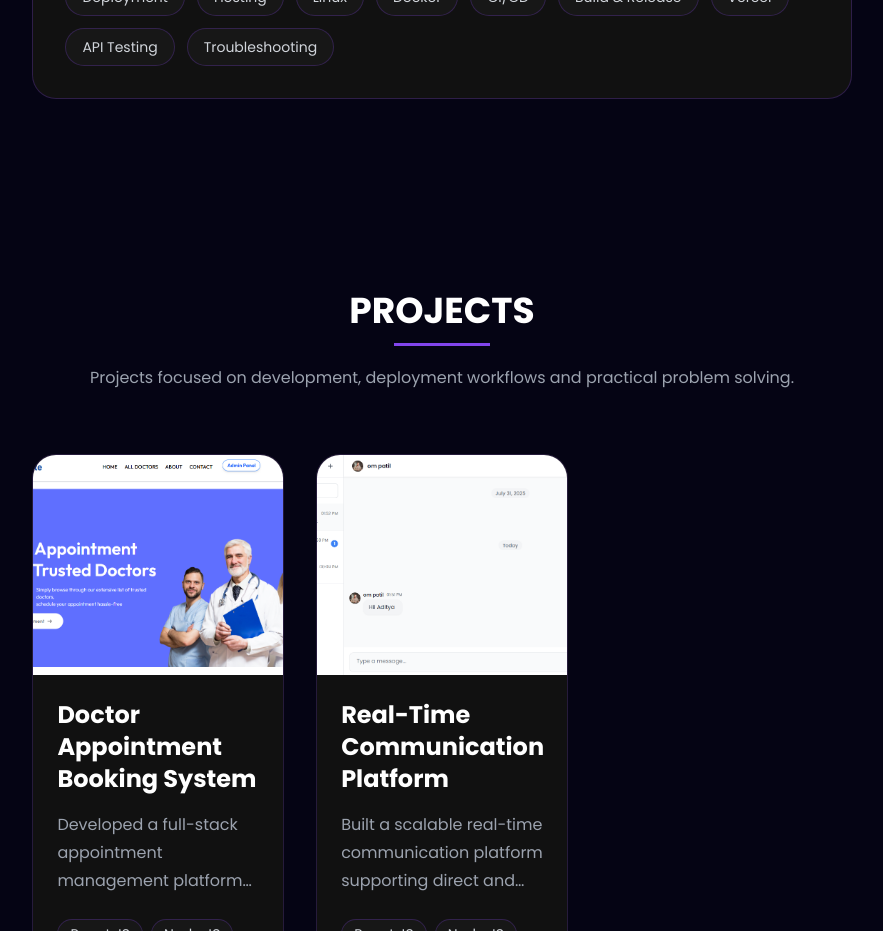
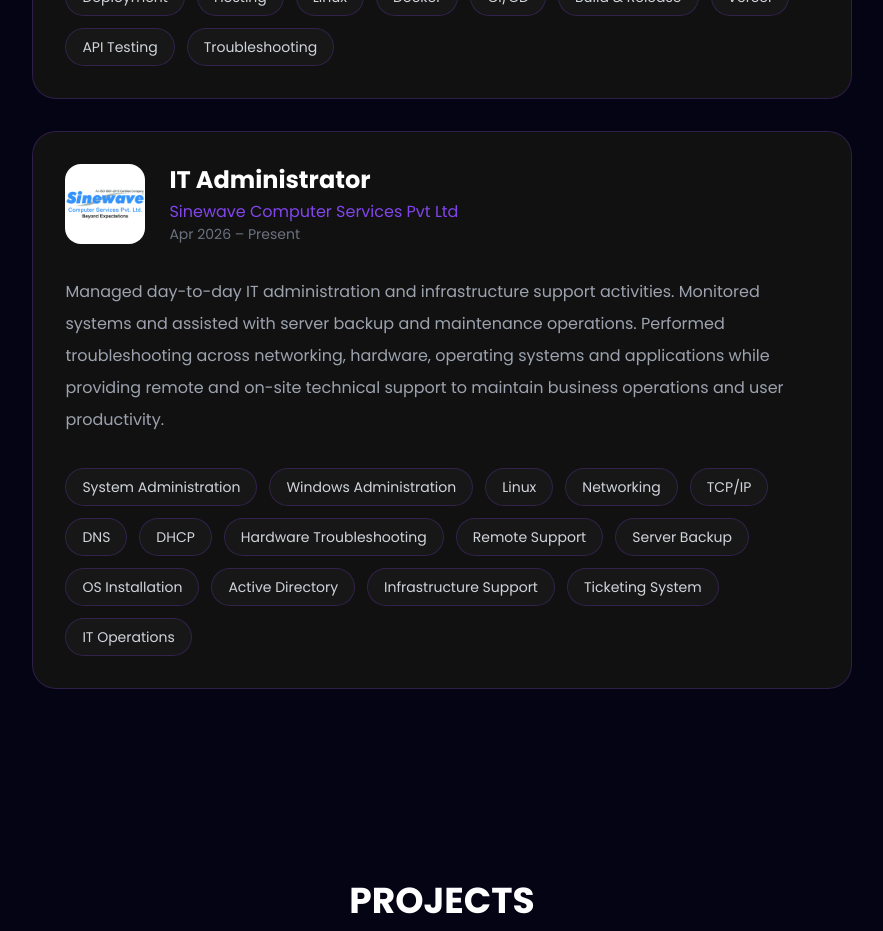
Before and after one commit to Aditya-Jadhav-9471/portfolio, a React (Vite) app: page / in a window 1280 px wide. Shown: the part 3020-3951 px from the top of the page, without its empty margins (198-1081 px from the left). Built offline with nearby package versions, Linux system fonts and the light colour scheme.

Commit message:
added sinewave experience

```diff
--- a/src/constants.js
+++ b/src/constants.js
@@ -3,6 +3,8 @@
 
 // Experience Section Logo's
 import imperativeLogo from './assets/company_logo/imperativeLogo.jpg'
+import sinewaveLogo from './assets/company_logo/sinewaveLogo.jpg'
+
 
 
 // Education Section Logo's
@@ -107,6 +109,52 @@ export const SkillsInfo = [
 "Troubleshooting",
       ],
     },
+    {
+id: 1,
+
+img: sinewaveLogo,
+
+role: "IT Administrator",
+
+company: "Sinewave Computer Services Pvt Ltd",
+
+date: "Apr 2026 – Present",
+
+desc:
+"Managed day-to-day IT administration and infrastructure support activities. Monitored systems and assisted with server backup and maintenance operations. Performed troubleshooting across networking, hardware, operating systems and applications while providing remote and on-site technical support to maintain business operations and user productivity.",
+
+skills: [
+"System Administration",
+
+"Windows Administration",
+
+"Linux",
+
+"Networking",
+
+"TCP/IP",
+
+"DNS",
+
+"DHCP",
+
+"Hardware Troubleshooting",
+
+"Remote Support",
+
+"Server Backup",
+
+"OS Installation",
+
+"Active Directory",
+
+"Infrastructure Support",
+
+"Ticketing System",
+
+"IT Operations",
+],
+}
   ];
 
   export const education = [
```
Also changed, not shown: src/assets/company_logo/sinewaveLogo.jpg (added).
